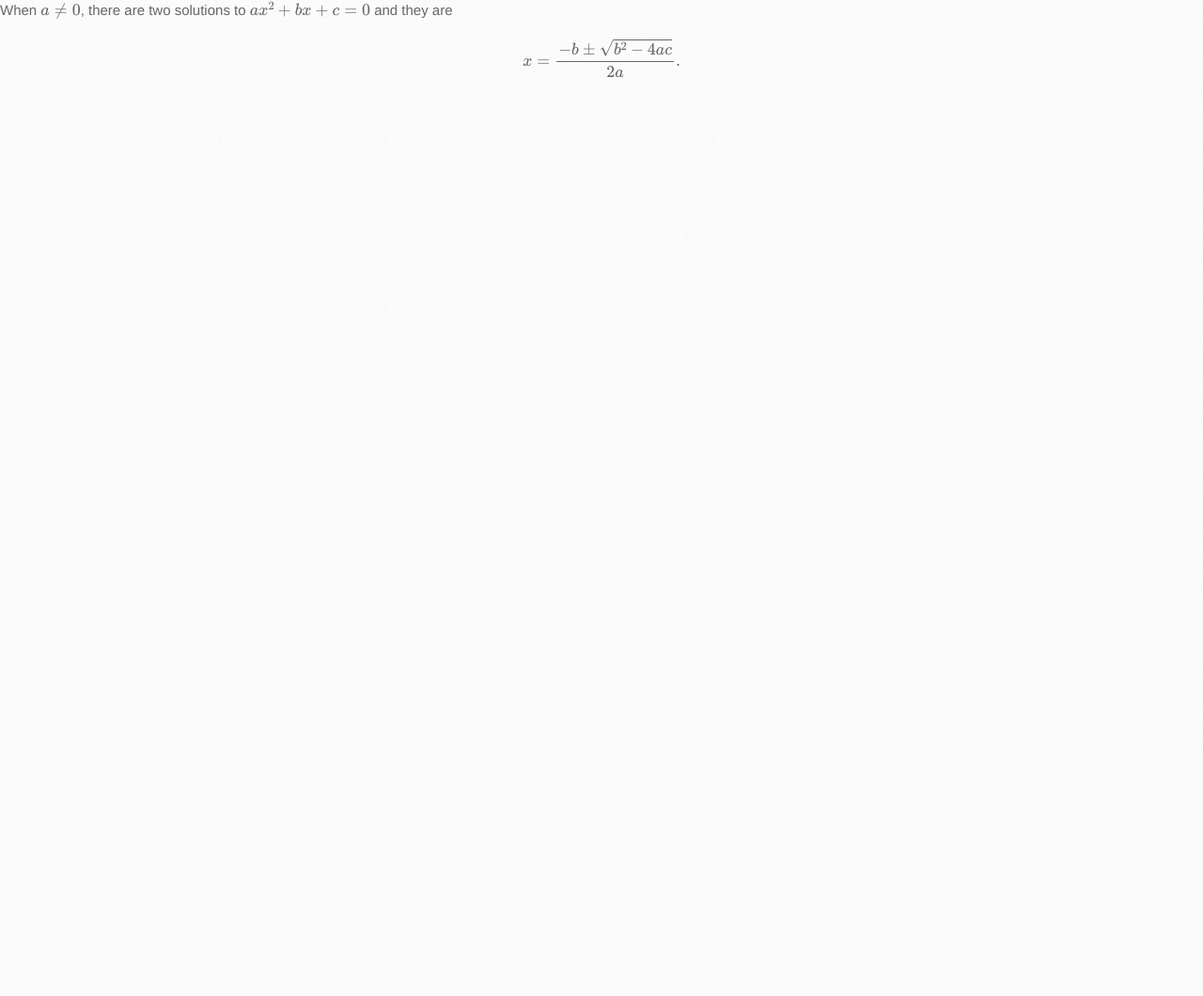
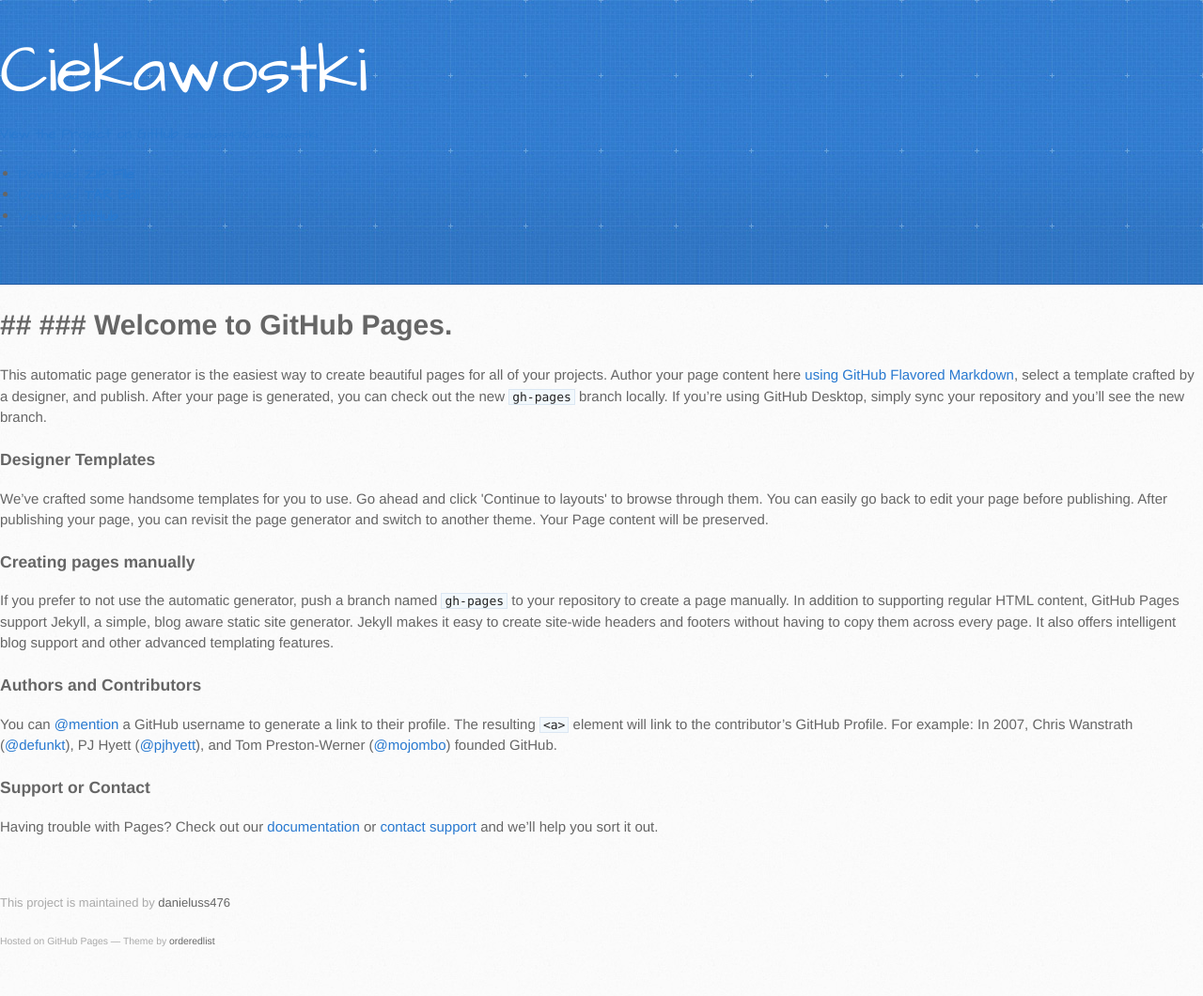
Before and after one commit to danieluss476/Ciekawostki, a plain HTML site: page index.html in a window 1280 px wide. Shown: the whole page at 94% size. Before the commit the page ends 800 px from the top, so only its background shows below. Drawn offline with nearby package versions, Linux system fonts and the light colour scheme; some packages are replaced by stand-ins of ours.

Commit message:
Update index.html

```diff
--- a/index.html
+++ b/index.html
@@ -13,19 +13,55 @@
     <script src="//html5shiv.googlecode.com/svn/trunk/html5.js"></script>
     <![endif]-->
 
-    <title>Ciekawostki by danieluss476</title>
-  </head>
-  <head>
-<title>MathJax TeX Test Page</title>
-<script type="text/x-mathjax-config">
-  MathJax.Hub.Config({tex2jax: {inlineMath: [['$','$'], ['\\(','\\)']]}});
-</script>
-<script type="text/javascript" async
-  src="https://cdn.mathjax.org/mathjax/latest/MathJax.js?config=TeX-AMS_CHTML">
-</script>
-</head>
-<body>
-When $a \ne 0$, there are two solutions to \(ax^2 + bx + c = 0\) and they are
-$$x = {-b \pm \sqrt{b^2-4ac} \over 2a}.$$
-</body>
-</html>
+     <title> Ciekawostki by danieluss476</title>
+   </head>
+   <body>
+     <div class="wrapper">
+       <header>
+         <h1>Ciekawostki</h1>
+         <p></p>
+
+         <p class="view"><a href="https://github.com/danieluss476/Ciekawostki">View the Project on GitHub <small>danieluss476/Ciekawostki</small></a></p>
+
+
+         <ul>
+           <li><a href="https://github.com/danieluss476/Ciekawostki/zipball/master">Download <strong>ZIP File</strong></a></li>
+           <li><a href="https://github.com/danieluss476/Ciekawostki/tarball/master">Download <strong>TAR Ball</strong></a></li>
+           <li><a href="https://github.com/danieluss476/Ciekawostki">View On <strong>GitHub</strong></a></li>
+        </ul>
+      </header>
+       <section>
+         <h1>
+ <a id="--welcome-to-github-pages" class="anchor" href="#--welcome-to-github-pages" aria-hidden="true"><span aria-hidden="true" class="octicon octicon-link"></span></a>## ### Welcome to GitHub Pages.</h1>
+
+ <p>This automatic page generator is the easiest way to create beautiful pages for all of your projects. Author your page content here <a href="https://guides.github.com/features/mastering-markdown/">using GitHub Flavored Markdown</a>, select a template crafted by a designer, and publish. After your page is generated, you can check out the new <code>gh-pages</code> branch locally. If you’re using GitHub Desktop, simply sync your repository and you’ll see the new branch.</p>
+
+ <h3>
+ <a id="designer-templates" class="anchor" href="#designer-templates" aria-hidden="true"><span aria-hidden="true" class="octicon octicon-link"></span></a>Designer Templates</h3>
+
+ <p>We’ve crafted some handsome templates for you to use. Go ahead and click 'Continue to layouts' to browse through them. You can easily go back to edit your page before publishing. After publishing your page, you can revisit the page generator and switch to another theme. Your Page content will be preserved.</p>
+
+ <h3>
+ <a id="creating-pages-manually" class="anchor" href="#creating-pages-manually" aria-hidden="true"><span aria-hidden="true" class="octicon octicon-link"></span></a>Creating pages manually</h3>
+
+ <p>If you prefer to not use the automatic generator, push a branch named <code>gh-pages</code> to your repository to create a page manually. In addition to supporting regular HTML content, GitHub Pages support Jekyll, a simple, blog aware static site generator. Jekyll makes it easy to create site-wide headers and footers without having to copy them across every page. It also offers intelligent blog support and other advanced templating features.</p>
+
+ <h3>
+ <a id="authors-and-contributors" class="anchor" href="#authors-and-contributors" aria-hidden="true"><span aria-hidden="true" class="octicon octicon-link"></span></a>Authors and Contributors</h3>
+
+ <p>You can <a href="https://help.github.com/articles/basic-writing-and-formatting-syntax/#mentioning-users-and-teams" class="user-mention">@mention</a> a GitHub username to generate a link to their profile. The resulting <code>&lt;a&gt;</code> element will link to the contributor’s GitHub Profile. For example: In 2007, Chris Wanstrath (<a href="https://github.com/defunkt" class="user-mention">@defunkt</a>), PJ Hyett (<a href="https://github.com/pjhyett" class="user-mention">@pjhyett</a>), and Tom Preston-Werner (<a href="https://github.com/mojombo" class="user-mention">@mojombo</a>) founded GitHub.</p>
+
+ <h3>
+ <a id="support-or-contact" class="anchor" href="#support-or-contact" aria-hidden="true"><span aria-hidden="true" class="octicon octicon-link"></span></a>Support or Contact</h3>
+
+ <p>Having trouble with Pages? Check out our <a href="https://help.github.com/pages">documentation</a> or <a href="https://github.com/contact">contact support</a> and we’ll help you sort it out.</p>
+      </section>
+      <footer>
+       <p>This project is maintained by <a href="https://github.com/danieluss476">danieluss476</a></p>
+         <p><small>Hosted on GitHub Pages &mdash; Theme by <a href="https://github.com/orderedlist">orderedlist</a></small></p>
+       </footer>
+    </div>
+    <script src="javascripts/scale.fix.js"></script>
+
+   </body>
+ </html>
```
